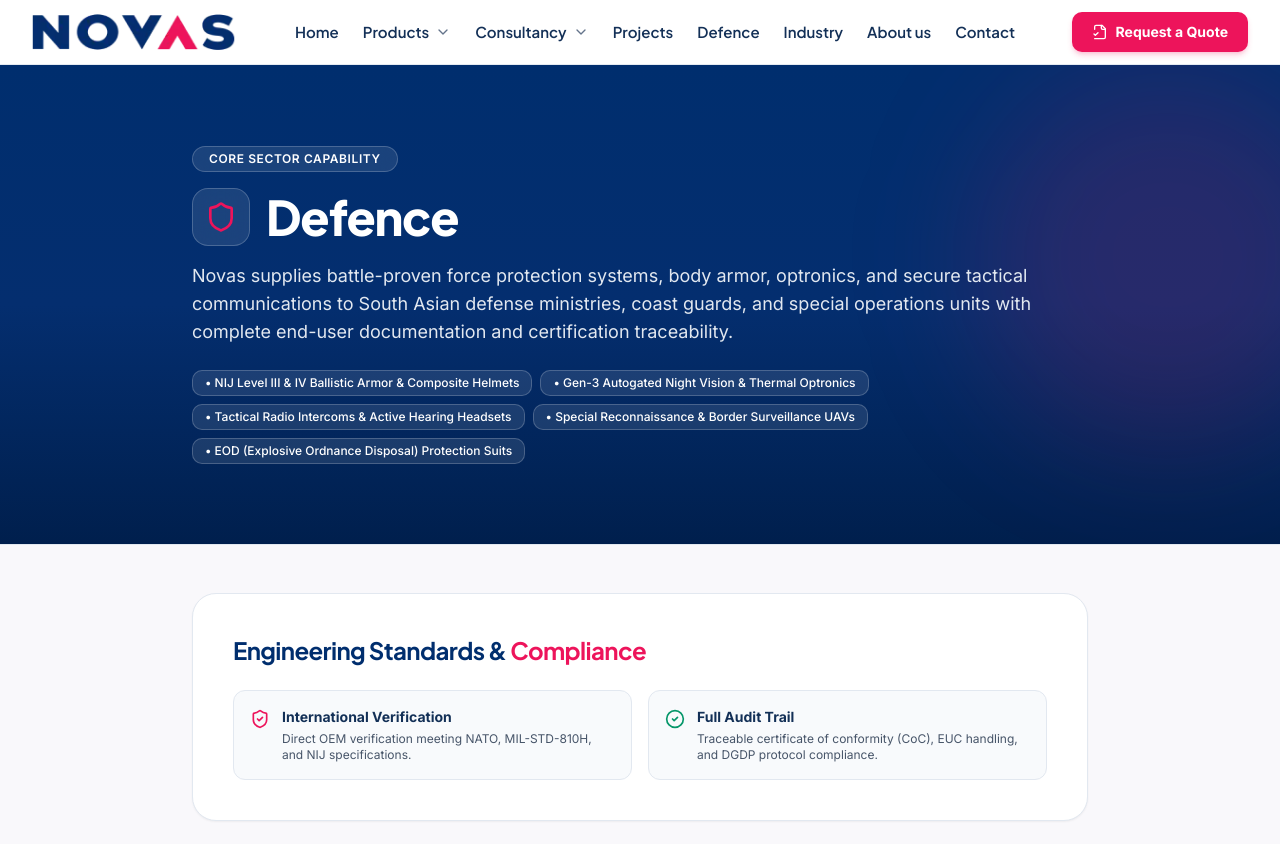
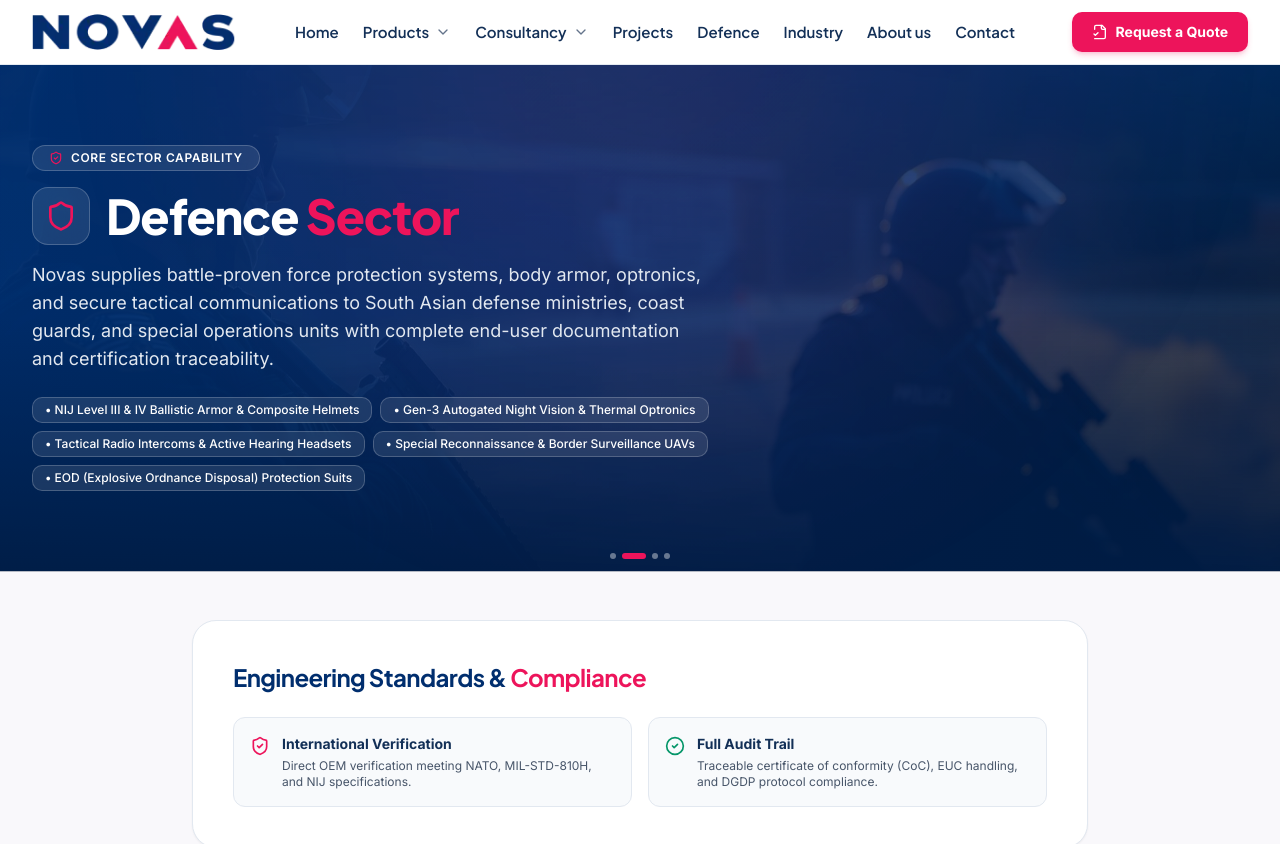
Before and after one commit to SunMendi/NovasClient, a React (Vite) app: page /sectors/defence in a window 1280 px wide. Shown: the top 844 px of the page. Built offline with nearby package versions, Linux system fonts and the light colour scheme; the HTML template or start-up script is replaced by a standard one.

Commit message:
feat: add dynamic Ken Burns image transition to top banners across Projects, Consultancy, Defence, and Industry pages

```diff
--- /dev/null
+++ b/src/components/common/DynamicTopBanner.tsx
@@ -0,0 +1,174 @@
+import React, { useState, useEffect } from "react";
+
+export interface DynamicTopBannerProps {
+  images: string[];
+  badgeText?: string;
+  badgeIcon?: React.ReactNode;
+  title: React.ReactNode;
+  subtitle?: string;
+  tags?: string[];
+  icon?: React.ReactNode;
+  extraContent?: React.ReactNode;
+  children?: React.ReactNode;
+  align?: "center" | "left";
+  intervalMs?: number;
+  minHeightClass?: string;
+}
+
+export const DynamicTopBanner: React.FC<DynamicTopBannerProps> = ({
+  images,
+  badgeText,
+  badgeIcon,
+  title,
+  subtitle,
+  tags,
+  icon,
+  extraContent,
+  children,
+  align = "center",
+  intervalMs = 4000,
+  minHeightClass = "min-h-[380px] sm:min-h-[420px]"
+}) => {
+  const [activeSlide, setActiveSlide] = useState(0);
+
+  // Preload all banner images for instantaneous cross-fade
+  useEffect(() => {
+    images.forEach((imgUrl) => {
+      const img = new Image();
+      img.src = imgUrl;
+    });
+  }, [images]);
+
+  // Auto-rotation with Ken Burns motion & cross-fade
+  useEffect(() => {
+    if (images.length <= 1) return;
+
+    const timer = setInterval(() => {
+      setActiveSlide((prev) => (prev + 1) % images.length);
+    }, intervalMs);
+
+    return () => clearInterval(timer);
+  }, [images.length, intervalMs]);
+
+  const isLeft = align === "left";
+
+  return (
+    <section
+      className={`relative overflow-hidden border-b border-border/80 bg-[#030a18] py-14 sm:py-20 text-white ${minHeightClass} flex items-center`}
+    >
+      {/* Dynamic Background Image Layers with Smooth Cross-Fade & Ken Burns Movement */}
+      {images.map((imgUrl, idx) => {
+        const isActive = idx === activeSlide;
+        return (
+          <div
+            key={imgUrl + idx}
+            className={`absolute inset-0 transition-opacity duration-1000 ease-in-out overflow-hidden ${
+              isActive ? "opacity-100 z-0" : "opacity-0 -z-10 pointer-events-none"
+            }`}
+          >
+            <div
+              key={isActive ? `banner-kb-${activeSlide}` : `banner-idle-${idx}`}
+              className={`absolute inset-0 bg-cover bg-center ${isActive ? "hero-kb" : "scale-105"}`}
+              style={{ backgroundImage: `url(${imgUrl})` }}
+            />
+            {/* Tactical Vignette Gradient Overlay with Novas Navy & Crimson Depth */}
+            <div className="absolute inset-0 bg-gradient-to-r from-[#002e6e]/95 via-[#002e6e]/85 to-[#001c44]/75 pointer-events-none" />
+            <div className="absolute inset-0 bg-gradient-to-t from-[#001c44]/90 via-transparent to-[#002e6e]/60 pointer-events-none" />
+          </div>
+        );
+      })}
+
+      {/* Tactical Ambient Grid Overlay & Subtle Crimson Glow */}
+      <div className="pointer-events-none absolute inset-0 bg-novas-grid opacity-25 z-0" />
+      <div className="pointer-events-none absolute inset-0 bg-crimson-glow opacity-35 z-0 hero-glow" />
+
+      {/* Main Banner Content */}
+      <div className="container relative z-10 mx-auto px-4 sm:px-6 lg:px-8">
+        <div
+          className={`space-y-4 max-w-4xl ${
+            isLeft ? "text-left" : "mx-auto text-center"
+          }`}
+        >
+          {/* Badge / Indicator */}
+          {badgeText && (
+            <div className="inline-flex items-center gap-2 rounded-full border border-white/20 bg-white/10 px-4 py-1 text-xs font-sans font-semibold uppercase tracking-wider text-white backdrop-blur-md">
+              {badgeIcon ? (
+                badgeIcon
+              ) : (
+                <span className="size-1.5 rounded-full bg-[#ed145b] shadow-crimson" />
+              )}
+              <span>{badgeText}</span>
+            </div>
+          )}
+
+          {/* Optional Icon Header */}
+          {icon ? (
+            <div className="flex items-center gap-4">
+              <div className="p-3 rounded-2xl bg-white/10 backdrop-blur-md border border-white/20 shrink-0">
+                {icon}
+              </div>
+              <h1 className="font-display text-3xl sm:text-5xl font-extrabold text-white tracking-tight leading-tight">
+                {title}
+              </h1>
+            </div>
+          ) : (
+            <h1 className="font-display text-3xl sm:text-5xl lg:text-6xl font-extrabold text-white tracking-tight leading-tight">
+              {title}
+            </h1>
+          )}
+
+          {/* Subtitle */}
+          {subtitle && (
+            <p
+              className={`text-sm sm:text-base lg:text-lg text-slate-200 leading-relaxed font-sans ${
+                isLeft ? "max-w-2xl" : "max-w-2xl mx-auto"
+              }`}
+            >
+              {subtitle}
+            </p>
+          )}
+
+          {/* Capabilities Tags (e.g. for Sector / Industry / Defence) */}
+          {tags && tags.length > 0 && (
+            <div
+              className={`flex flex-wrap gap-2 pt-2 ${
+                isLeft ? "justify-start" : "justify-center"
+              }`}
+            >
+              {tags.map((tag, idx) => (
+                <span
+                  key={idx}
+                  className="rounded-lg bg-white/10 border border-white/20 px-3 py-1 text-xs font-sans text-white font-medium backdrop-blur-sm"
+                >
+                  • {tag}
+                </span>
+              ))}
+            </div>
+          )}
+
+          {extraContent && <div className="pt-2">{extraContent}</div>}
+          {children}
+        </div>
+      </div>
+
+      {/* Slide Progress Indicators (Dots) */}
+      {images.length > 1 && (
+        <div className="absolute bottom-3 left-1/2 -translate-x-1/2 z-20 flex items-center gap-1.5">
+          {images.map((_, i) => (
+            <button
+              key={i}
+              type="button"
+              onClick={() => setActiveSlide(i)}
+              aria-label={`Slide ${i + 1}`}
+              className={`h-1.5 rounded-full transition-all duration-300 ${
+                i === activeSlide
+                  ? "w-6 bg-[#ed145b] shadow-crimson"
+                  : "w-1.5 bg-white/40 hover:bg-white/70"
+              }`}
+            />
+          ))}
+        </div>
+      )}
+    </section>
+  );
+};
--- a/src/pages/IndustryPage.tsx
+++ b/src/pages/IndustryPage.tsx
@@ -6,6 +6,37 @@
 import { Button } from "../components/ui/button";
 import { Product } from "../types";
 import { ShieldCheck, ArrowRight, CheckCircle2, Factory, Shield, Cpu, Map, Truck, Anchor } from "lucide-react";
+
+import { DynamicTopBanner } from "../components/common/DynamicTopBanner";
+
+const SECTOR_BANNER_IMAGES: Record<string, string[]> = {
+  defence: [
+    "/assets/hero/hero-defence-CzOJrdZI.jpg",
+    "/assets/hero/hero-tactical-BSZNFcBk.jpg",
+    "/assets/hero/hero-aerospace-CdirWyJV.jpg",
+    "https://images.unsplash.com/photo-1579829366248-204fe8413f31?auto=format&fit=crop&w=1200&q=80"
+  ],
+  industry: [
+    "/assets/hero/hero-logistics-sV_p9M_H.jpg",
+    "https://images.unsplash.com/photo-1581092160607-ee22621dd758?auto=format&fit=crop&w=1200&q=80",
+    "https://images.unsplash.com/photo-1504917599217-d4dc5ebe6122?auto=format&fit=crop&w=1200&q=80",
+    "https://images.unsplash.com/photo-1581091226825-a6a2a5aee158?auto=format&fit=crop&w=1200&q=80"
+  ],
+  maritime: [
+    "/assets/hero/hero-maritime-Z9Kk4jOd.jpg",
+    "https://images.unsplash.com/photo-1505705694340-019e1e335916?auto=format&fit=crop&w=1200&q=80",
+    "https://images.unsplash.com/photo-1544816155-12df9643f363?auto=format&fit=crop&w=1200&q=80"
+  ],
+  ict: [
+    "/assets/hero/hero-cyber-BQaYidYs.jpg",
+    "https://images.unsplash.com/photo-1558494949-ef010cbdcc31?auto=format&fit=crop&w=1200&q=80",
+    "https://images.unsplash.com/photo-1544197150-b99a580bb7a8?auto=format&fit=crop&w=1200&q=80"
+  ],
+  geospatial: [
+    "/assets/hero/hero-aerospace-CdirWyJV.jpg",
+    "https://images.unsplash.com/photo-1508614589041-895b88991e3e?auto=format&fit=crop&w=1200&q=80"
+  ]
+};
 
 interface IndustryPageProps {
   onOpenRfq: (item?: Product) => void;
@@ -23,6 +54,10 @@
     (p) => p.sectorId.toLowerCase() === sector.id.toLowerCase() || p.sectorId.toLowerCase() === sectorId
   );
 
+  const bannerImages =
+    SECTOR_BANNER_IMAGES[sector.id.toLowerCase()] ||
+    SECTOR_BANNER_IMAGES.defence;
+
   const getSectorIcon = (name: string) => {
     switch (name) {
       case "Shield": return <Shield className="size-8 text-[#ed145b]" />;
@@ -36,41 +71,21 @@
 
   return (
     <div className="flex flex-col space-y-12 pb-24">
-      {/* Header Banner */}
-      <section className="relative overflow-hidden border-b border-slate-200 bg-gradient-to-b from-[#002e6e] via-[#042e6f] to-[#001f4d] py-16 sm:py-20 text-white">
-        <div className="pointer-events-none absolute -right-20 top-0 size-96 rounded-full bg-[#ed145b]/15 blur-3xl" />
-        <div className="container relative z-10 mx-auto px-4 sm:px-6 lg:px-8">
-          <div className="max-w-4xl mx-auto space-y-4">
-            <div className="inline-flex items-center gap-2 rounded-full border border-white/20 bg-white/10 px-4 py-1 text-xs font-sans font-semibold uppercase tracking-wider text-white backdrop-blur-md">
-              <span>CORE SECTOR CAPABILITY</span>
-            </div>
-
-            <div className="flex items-center gap-4">
-              <div className="p-3 rounded-2xl bg-white/10 backdrop-blur-md border border-white/20">
-                {getSectorIcon(sector.iconName)}
-              </div>
-              <h1 className="font-display text-3xl sm:text-5xl font-extrabold text-white tracking-tight">
-                {sector.name}
-              </h1>
-            </div>
-
-            <p className="text-base sm:text-lg text-slate-200 leading-relaxed font-sans">
-              {sector.description}
-            </p>
-
-            <div className="flex flex-wrap gap-2 pt-2">
-              {sector.capabilities.map((area, idx) => (
-                <span
-                  key={idx}
-                  className="rounded-lg bg-white/10 border border-white/20 px-3 py-1 text-xs font-sans text-white font-medium"
-                >
-                  • {area}
-                </span>
-              ))}
-            </div>
-          </div>
-        </div>
-      </section>
+      {/* Dynamic Header Banner with Moving Images & Smooth Cross-Fade */}
+      <DynamicTopBanner
+        images={bannerImages}
+        badgeText="CORE SECTOR CAPABILITY"
+        badgeIcon={<ShieldCheck className="size-3.5 text-[#ed145b]" />}
+        icon={getSectorIcon(sector.iconName)}
+        title={
+          <>
+            {sector.name} <span className="text-[#ed145b]">Sector</span>
+          </>
+        }
+        subtitle={sector.description}
+        tags={sector.capabilities}
+        align="left"
+      />
 
       {/* Sector Standards & Key Capabilities */}
       <section className="container mx-auto px-4 sm:px-6 lg:px-8">
```
Also changed, not shown: src/pages/ConsultancyListPage.tsx (+22 -18 lines), src/pages/ProjectsPage.tsx (+22 -17 lines).
